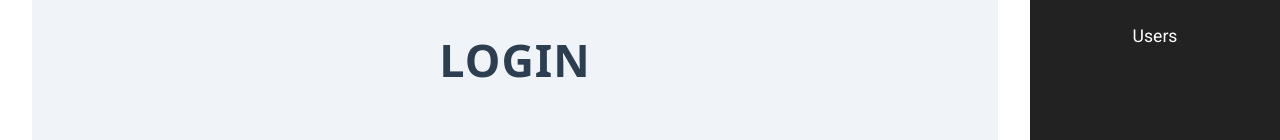
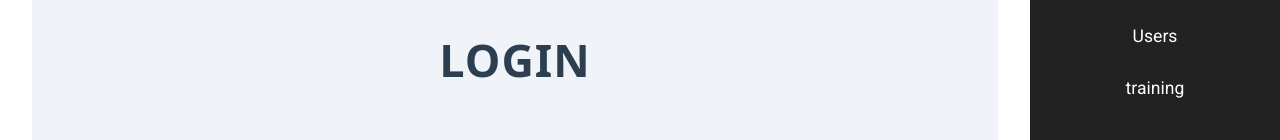
Before and after one commit to jakemeir/improve-front, a React (Vite) app: page /login in a window 1280 px wide. Shown: the part 258-398 px from the top of the page. Built offline with nearby package versions, Linux system fonts and the light colour scheme.

Commit message:
fix remove token

```diff
--- a/src/components/DeleteConfirmation.tsx
+++ b/src/components/DeleteConfirmation.tsx
@@ -20,7 +20,6 @@ const DeleteConfirmation: React.FC<DeleteConfirmationProps> = ({  isOpen,  onClo
           "Authorization": Cookies.get('token'),
         },
       });
-      Cookies.remove('token');
       onConfirm();
       onClose();
     } catch (error) {
--- a/src/components/Menu.tsx
+++ b/src/components/Menu.tsx
@@ -1,6 +1,7 @@
 import React from 'react';
 import { Link, useLocation } from 'react-router-dom';
 import { LogOut } from 'lucide-react';
+import Cookies from 'js-cookie';
 
 const ImproveLogo: React.FC = () => (
   <div className="improve-logo">
@@ -18,7 +19,7 @@ const Menu: React.FC<MenuProps> = ({ isOpen, onClose, isMobile }) => {
   const location = useLocation();
 
   const handleLogout = () => {
-    document.cookie = 'token=; expires=Thu, 01 Jan 1970 00:00:00 GMT; path=/';
+    Cookies.remove('token');
     window.location.href = '/login';
   };
 
@@ -45,6 +46,15 @@ const Menu: React.FC<MenuProps> = ({ isOpen, onClose, isMobile }) => {
               Users
             </Link>
           </li>
+          <li className="nav-list-item">
+            <Link
+              to="/training"
+              className={`nav-link ${location.pathname === '/training' ? 'nav-link-active' : ''}`}
+              onClick={onClose}
+            >
+              training
+            </Link>
+          </li>
         </ul>
         <button onClick={handleLogout} className="logout-button">
           <LogOut size={20} />
```
